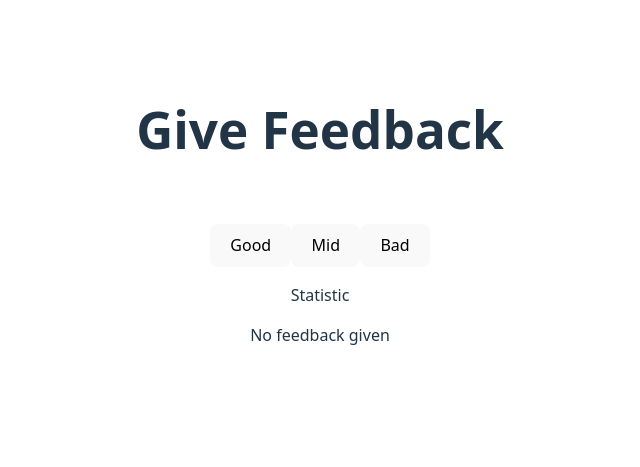
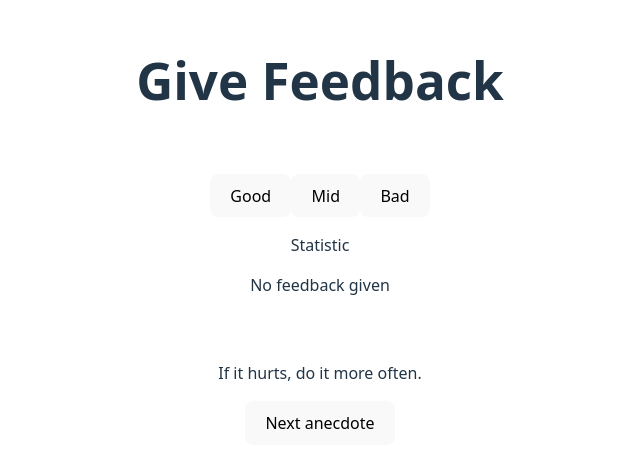
Before and after one commit to Artur-Nayman/Full-Stack-open, a React (Vite) app in the folder part1_6/: page / in a window 1280 px wide. Shown: the part 169-636 px from the top of the page, without its empty margins (320-960 px from the left). Built offline with nearby package versions, Linux system fonts and the light colour scheme.

Commit message:
part1.11 done

```diff
--- a/part1_6/src/App.jsx
+++ b/part1_6/src/App.jsx
@@ -9,7 +9,23 @@ function App() {
   const [good, setGood] = useState(0)
   const [mid, setMid] = useState(0)
   const [bad, setBad] = useState(0)
+  const anecdotes = [
+    'If it hurts, do it more often.',
+    'Adding manpower to a late software project makes it later!',
+    'The first 90 percent of the code accounts for the first 90 percent of the development time...The remaining 10 percent of the code accounts for the other 90 percent of the development time.',
+    'Any fool can write code that a computer can understand. Good programmers write code that humans can understand.',
+    'Premature optimization is the root of all evil.',
+    'Debugging is twice as hard as writing the code in the first place. Therefore, if you write the code as cleverly as possible, you are, by definition, not smart enough to debug it.',
+    'Programming without an extremely heavy use of console.log is same as if a doctor would refuse to use x-rays or blood tests when dianosing patients.',
+    'The only way to go fast, is to go well.'
+      ]
 
+  const [selected, setSelected] = useState(0)
+
+  const getRandomAnecdote = () => {
+    const randomIndex = Math.floor(Math.random() * anecdotes.length)
+    setSelected(randomIndex)
+  }
 
   return (
     <>
@@ -23,7 +39,10 @@ function App() {
         </p>
         <Statistic good={good} mid={mid} bad={bad} />
       </div>
-
+       <div>
+           <p>{anecdotes[selected]}</p>
+       <button onClick={getRandomAnecdote}>Next anecdote</button>
+       </div>
     </>
   )
 }
```
